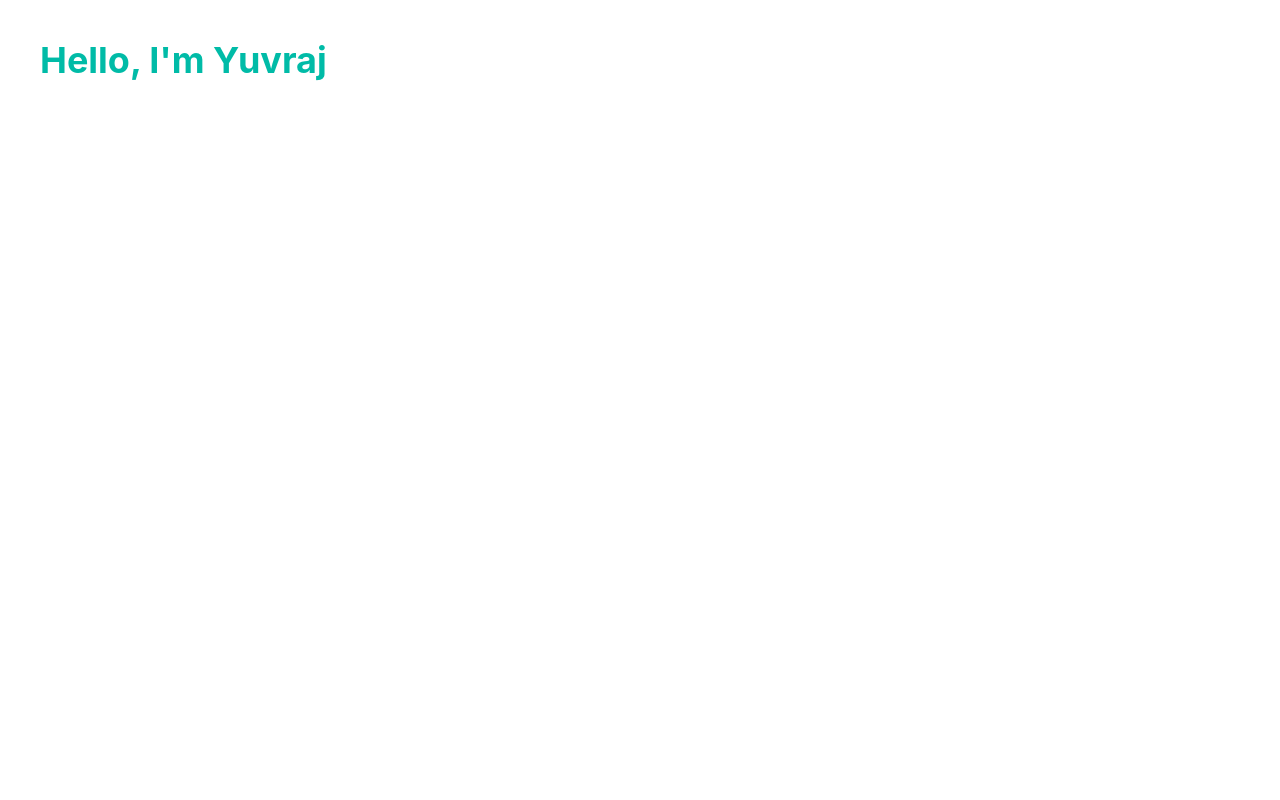
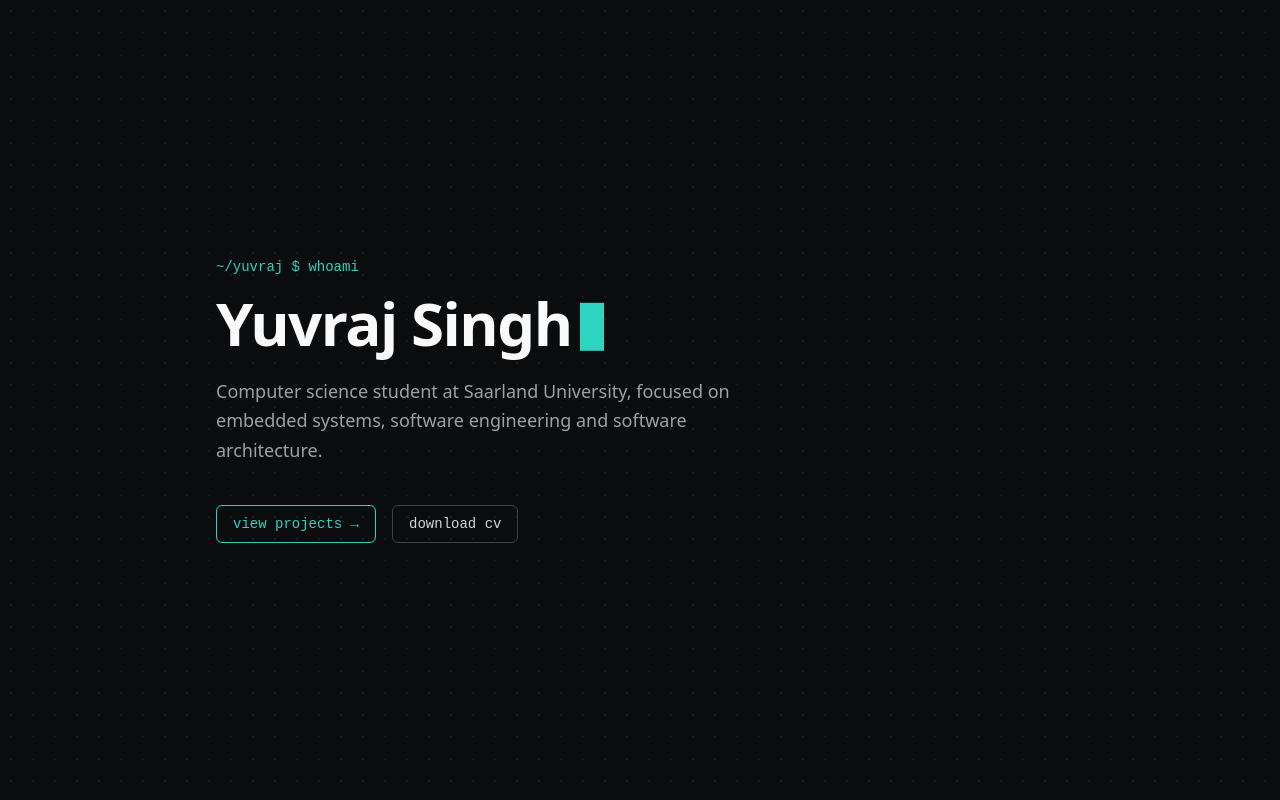
Before and after one commit to yuvrajsingh1015/yuvrajsingh1015.github.io, a React app: page / in a window 1280 px wide. Built offline with nearby package versions, Linux system fonts and the light colour scheme; the HTML template or start-up script is replaced by a standard one.

Commit message:
Add theme, content file and hero section

```diff
--- a/package.json
+++ b/package.json
@@ -10,6 +10,8 @@
     "preview": "vite preview"
   },
   "dependencies": {
+    "@fontsource-variable/inter": "^5.3.0",
+    "@fontsource-variable/jetbrains-mono": "^5.3.0",
     "@tailwindcss/vite": "^4.3.3",
     "react": "^19.2.8",
     "react-dom": "^19.2.8",
--- a/src/App.jsx
+++ b/src/App.jsx
@@ -1,7 +1,9 @@
+import Hero from "./components/Hero";
+
 export default function App() {
   return (
-    <h1 className="text-4xl font-bold text-teal-500 p-10">
-      Hello, I'm Yuvraj
-    </h1>
-  )
+    <main>
+      <Hero />
+    </main>
+  );
 }
--- /dev/null
+++ b/src/components/Hero.jsx
@@ -0,0 +1,36 @@
+import { profile } from "../data";
+
+export default function Hero() {
+  return (
+    <section className="mx-auto flex min-h-screen max-w-4xl flex-col justify-center px-6">
+      <p className="font-mono text-sm text-accent">~/yuvraj $ whoami</p>
+
+      <h1 className="mt-4 text-5xl font-semibold tracking-tight text-zinc-50 sm:text-6xl">
+        {profile.name}
+        <span
+          aria-hidden="true"
+          className="ml-2 inline-block h-[0.8em] w-[0.4em] translate-y-[0.08em] bg-accent motion-safe:animate-blink"
+        />
+      </h1>
+
+      <p className="mt-6 max-w-xl text-lg leading-relaxed text-zinc-400">
+        {profile.tagline}
+      </p>
+
+      <div className="mt-10 flex flex-wrap gap-4 font-mono text-sm">
+        <a
+          href="#projects"
+          className="rounded-md border border-accent px-4 py-2 text-accent transition-colors hover:bg-accent hover:text-bg"
+        >
+          view projects →
+        </a>
+        <a
+          href={profile.cv}
+          className="rounded-md border border-zinc-700 px-4 py-2 text-zinc-300 transition-colors hover:border-zinc-500 hover:text-zinc-50"
+        >
+          download cv
+        </a>
+      </div>
+    </section>
+  );
+}
--- /dev/null
+++ b/src/data.js
@@ -0,0 +1,68 @@
+export const profile = {
+  name: "Yuvraj Singh",
+  tagline:
+    "Computer science student at Saarland University, focused on embedded systems, software engineering and software architecture.",
+  email: "yuvrajsingh1015@gmail.com",
+  github: "https://github.com/yuvrajsingh1015",
+  linkedin: "https://www.linkedin.com/in/yuvraj-singh-613b87358/",
+  cv: "/cv.pdf",
+};
+
+export const about = {
+  text: [
+    "I'm a computer science student at Saarland University (138 of 180 credits completed) with a minor in physics.",
+    "I learn best by building: through intensive project-based work I've designed, implemented and tested complete software systems, from a compiler to an AI-powered code assistant.",
+    "I'm currently looking for a working student position in software development or IT.",
+  ],
+  focus: [
+    {
+      title: "Embedded Systems",
+      text: "Courses in system architecture and embedded systems. I like understanding how software behaves close to the hardware.",
+    },
+    {
+      title: "Software Engineering",
+      text: "Team projects with Git, code reviews and automated testing, built to be maintainable.",
+    },
+    {
+      title: "Software Architecture",
+      text: "Structuring larger systems into clear components, from compiler phases to simulation design.",
+    },
+  ],
+};
+
+export const skills = [
+  { group: "Languages", items: ["Java", "Kotlin", "C", "Python", "Julia", "OCaml", "SQL", "MIPS Assembly"] },
+  { group: "Web & AI", items: ["Django", "Streamlit", "RAG", "Embeddings", "FAISS", "OpenAI API"] },
+  { group: "Tools", items: ["Git", "GitLab", "Gradle", "Docker", "Vagrant", "VirtualBox", "Linux", "macOS"] },
+];
+
+export const projects = [
+  {
+    title: "CodeRAG",
+    description:
+      "AI-powered code assistant that makes entire codebases searchable using retrieval-augmented generation, with a FAISS vector index and a Streamlit frontend.",
+    tags: ["Python", "FAISS", "OpenAI API", "Streamlit"],
+    github: null, // TODO: repo link
+  },
+  {
+    title: "Saar la Carte",
+    description:
+      "Restaurant simulation built as a team in the Software Engineering Lab at Saarland University.",
+    tags: ["Kotlin", "Gradle", "GitLab"],
+    github: null, // TODO: your part, team size, link if public
+  },
+  {
+    title: "TinyC Compiler",
+    description:
+      "Compiler for a subset of C: parser, abstract syntax tree, semantic analysis and code generation to MIPS assembly.",
+    tags: ["Java", "MIPS"],
+    github: null, // TODO
+  },
+  {
+    title: "Fame",
+    description:
+      "Facebook-style social network web app with a Django backend and a relational data model.",
+    tags: ["Django", "SQL", "HTML"],
+    github: null, // TODO
+  },
+];
--- a/src/index.css
+++ b/src/index.css
@@ -1 +1,25 @@
 @import "tailwindcss";
+@import "@fontsource-variable/inter";
+@import "@fontsource-variable/jetbrains-mono";
+
+@theme {
+  --font-sans: "Inter Variable", ui-sans-serif, system-ui, sans-serif;
+  --font-mono: "JetBrains Mono Variable", ui-monospace, monospace;
+  --color-accent: #2dd4bf;
+  --color-bg: #0b0c0e;
+  --animate-blink: blink 1s steps(1) infinite;
+
+  @keyframes blink {
+    50% { opacity: 0; }
+  }
+}
+
+html {
+  scroll-behavior: smooth;
+}
+
+body {
+  @apply bg-bg text-zinc-300 font-sans antialiased;
+  background-image: radial-gradient(rgb(255 255 255 / 0.06) 1px, transparent 1px);
+  background-size: 22px 22px;
+}
```
Also changed, not shown: 1 other file (tests, documents, lock files or other folders).
